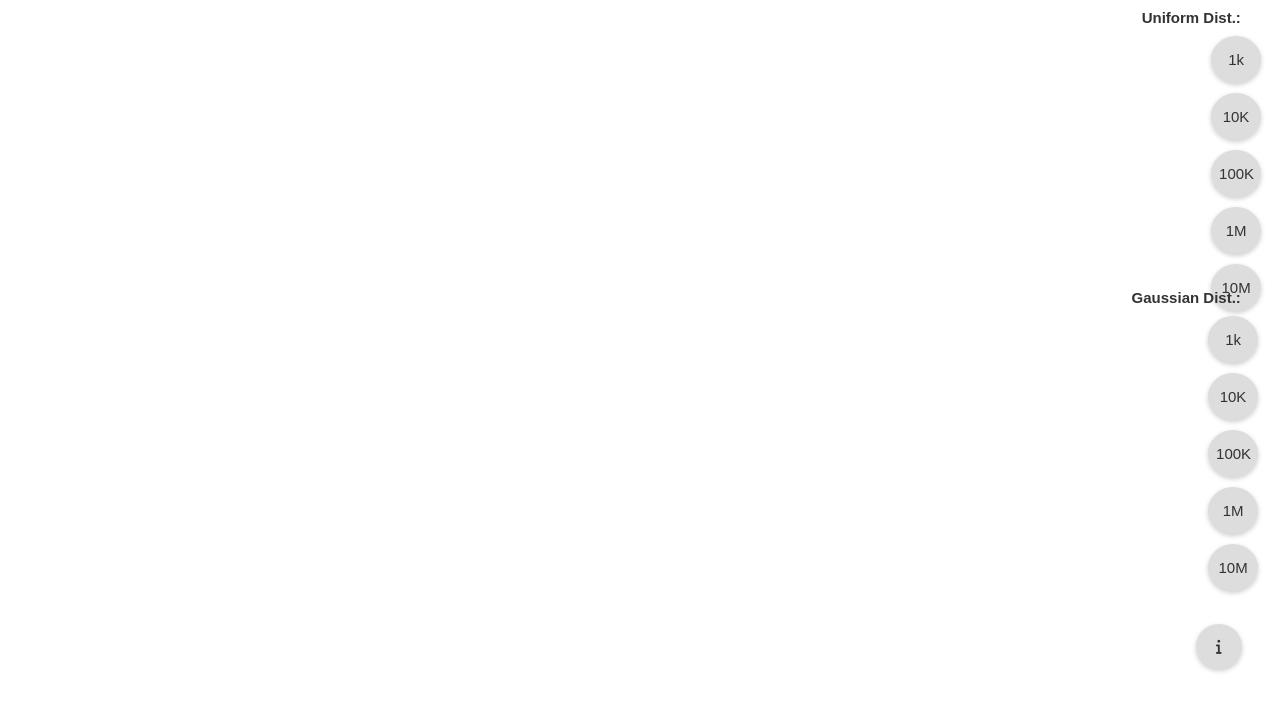
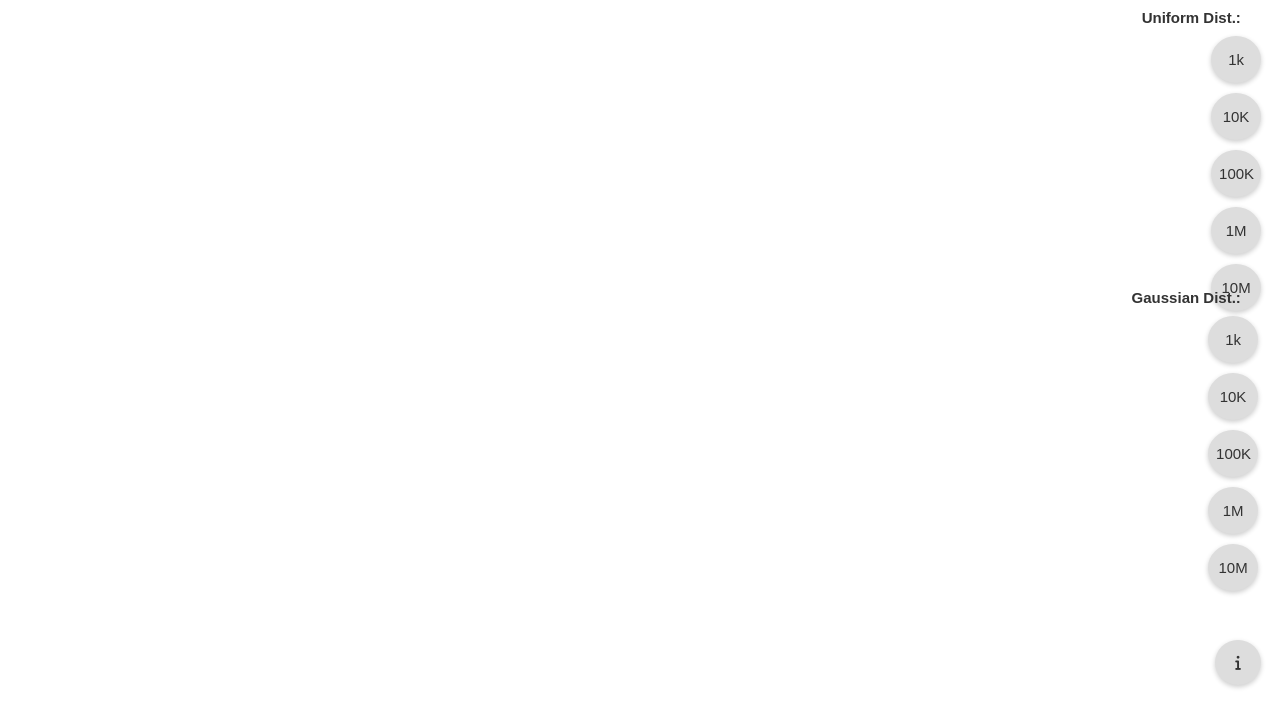
Before and after one commit to mfkucuk/ConvexHullProject, a plain HTML site: page index.html in a window 1280 px wide. Shown: the part 91-800 px from the top of the page. Drawn offline with Linux system fonts and the light colour scheme.

Commit message:
UI changes

```diff
--- a/style.css
+++ b/style.css
@@ -326,7 +326,7 @@ a:hover {
     position: fixed;
     display: inline-block; /* Ensures elements stack horizontally */
     z-index: 2;
-    bottom: 5%;
+    bottom: 3%;
     right: 0%;
     width: 15vw;
     height: 22vh;
@@ -348,8 +348,8 @@ a:hover {
     z-index: 2;
     font-family: FontAwesome, sans-serif; /* Include Font Awesome font */
     box-shadow: 0 2px 5px rgba(0, 0, 0, 0.2);
-    bottom: 5%;
-    right: 3%;
+    bottom: 3%;
+    right: 1.5%;
   }
 
   .info-button:hover {
@@ -361,7 +361,7 @@ a:hover {
   .info-card {
     position: absolute;
     top: 0%; /* Positions the card below the button initially */
-    left: 50%; /* Centers the card horizontally */
+    left: 55%; /* Centers the card horizontally */
     transform: translateX(-50%); /* Adjust positioning as needed */
     padding: 10px;
     background-color: #ddd;
@@ -383,6 +383,8 @@ a:hover {
     position: fixed;
     right: 1.5%;
     top: 10%;
+    z-index: 5;
+
   }
 
   .container2 {
@@ -391,6 +393,8 @@ a:hover {
     position: fixed;
     right: 1.5%;
     top: 45%;
+    z-index: 5;
+
   }
 
   .content {
@@ -411,13 +415,11 @@ a:hover {
     display: flex;
     flex-direction: column; /* Stack buttons vertically */
     align-content: end;
-    z-index: 5;
 
   }
 
   .generate-button {
     margin-left: 70%;
-    z-index: 5;
     border: 1px;
     padding-top: 15px;
     padding-bottom: 15px;
```
